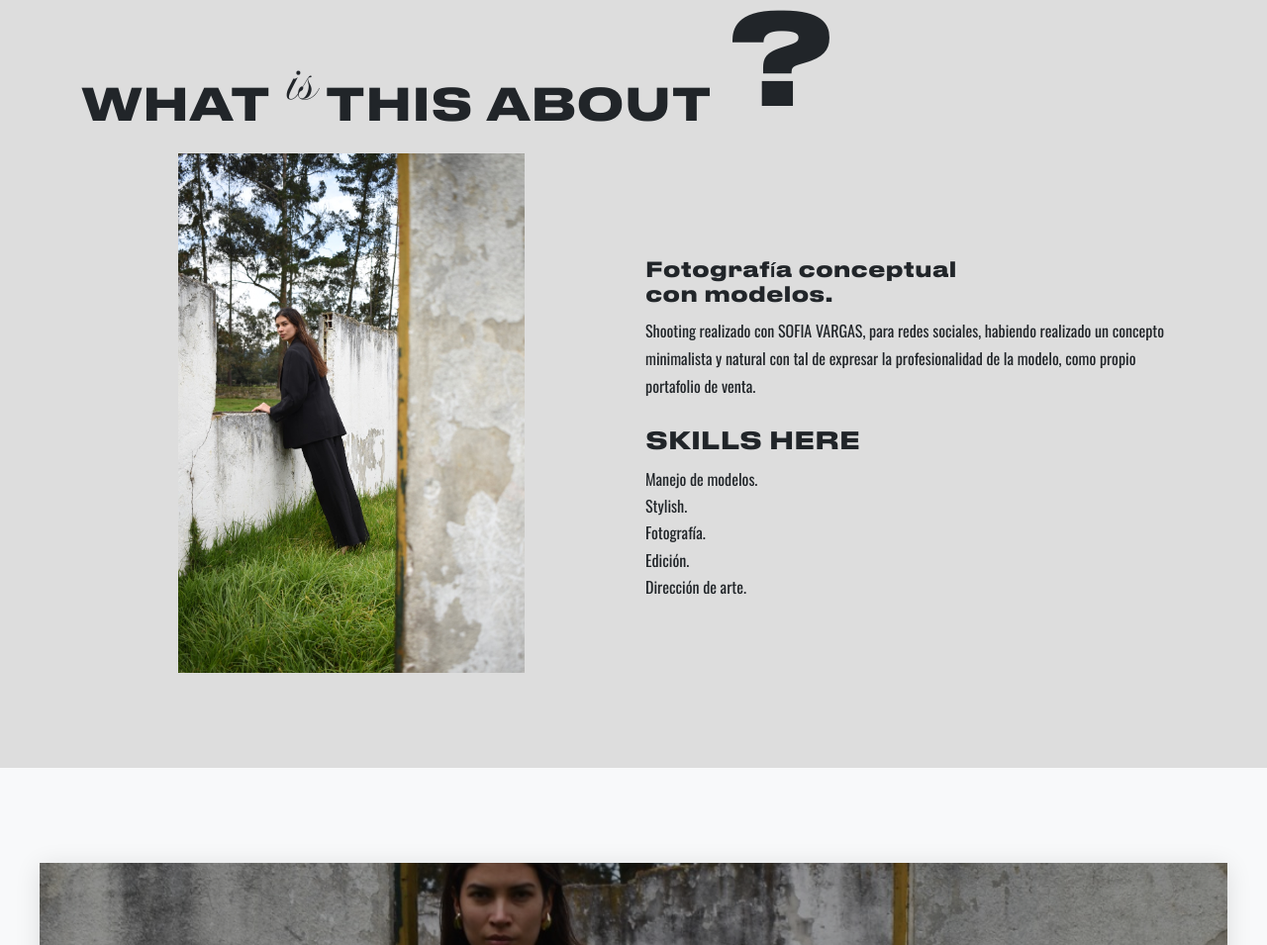
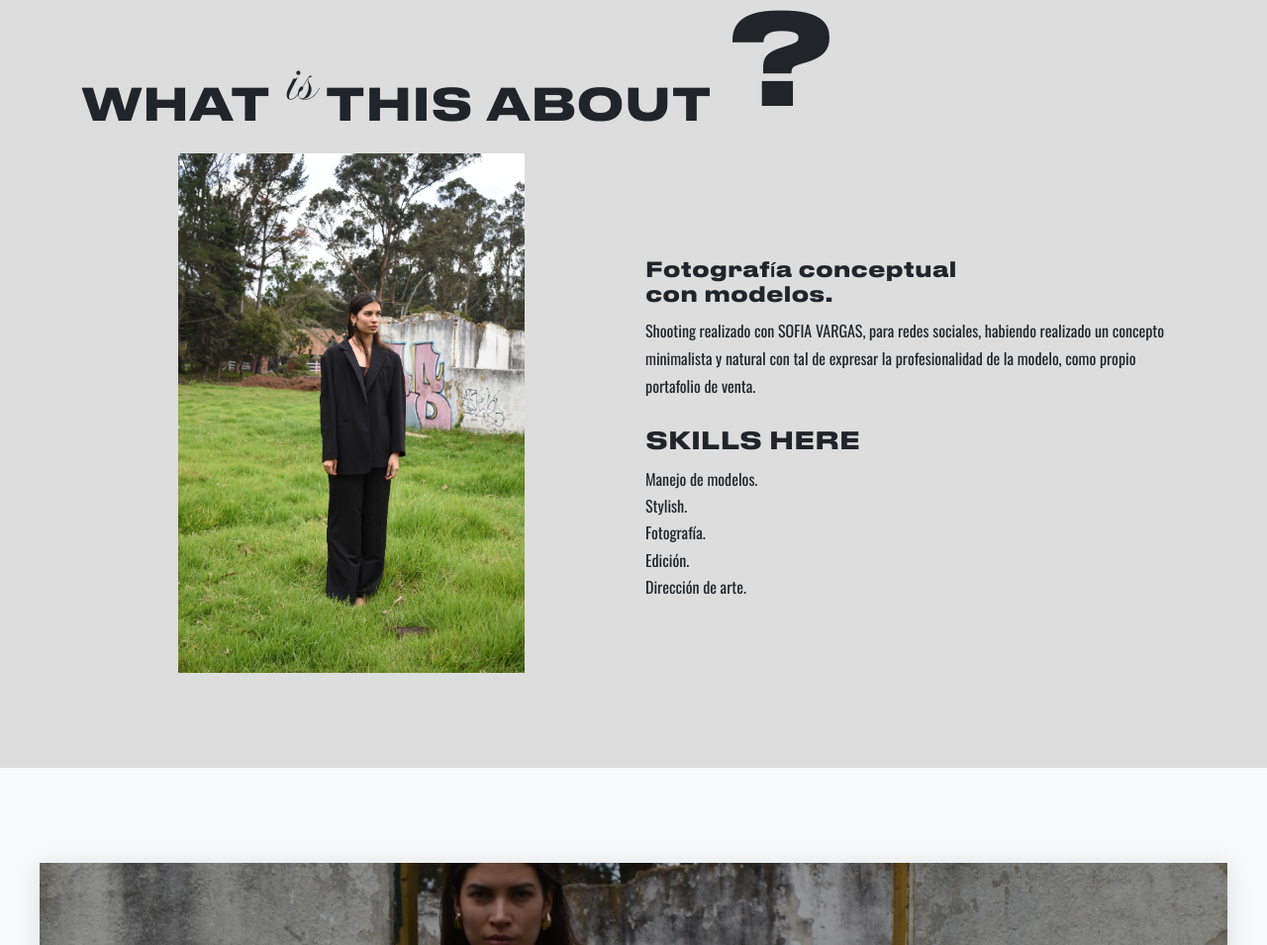
Before and after one commit to anamartinezbohorquez/DesignStudio, a website: page docs/index.html in a window 1280 px wide. Shown: the part 788-1743 px from the top of the page at 99% size. Drawn offline with nearby package versions, Linux system fonts and the light colour scheme.

Commit message:
image swap

```diff
--- a/docs/index.html
+++ b/docs/index.html
@@ -61,7 +61,7 @@
     <div class="row align-items-center">
       <!-- Left: Image -->
       <div class="col-md-6 about-img-col">
-        <img src="assets/img/portfolio/lau5.jpg" alt="Model" class="about-img" />
+        <img src="assets/img/portfolio/lau2.jpg" alt="Model" class="about-img" />
       </div>
       <!-- Right: Text -->
       <div class="col-md-6 about-text-col">
```
